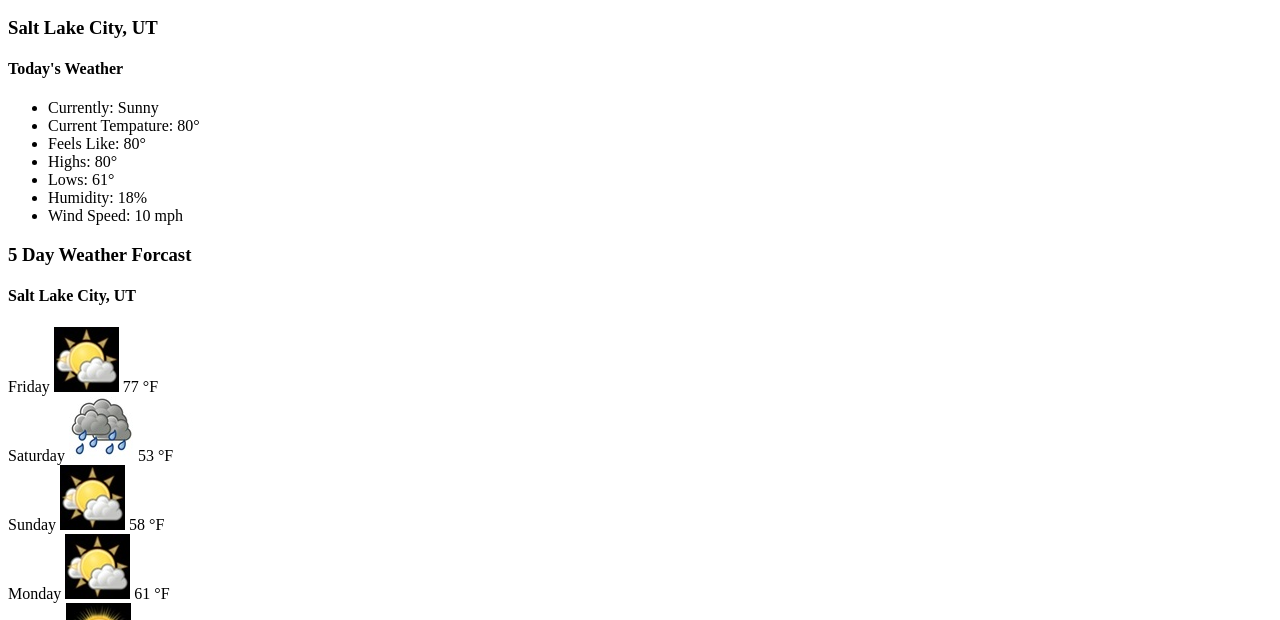
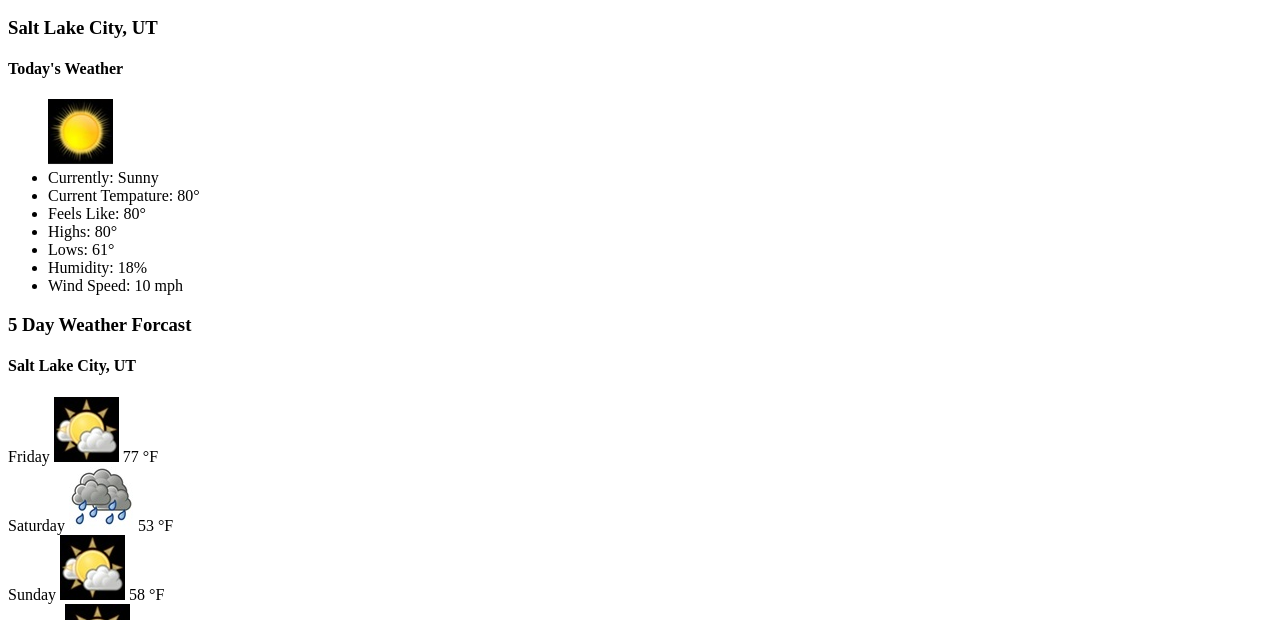
Before and after one commit to Hpayeur/Awesome_Weather_app, a plain HTML site: page index.html in a window 1280 px wide. Shown: the part 180-800 px from the top of the page. Drawn offline with Linux system fonts and the light colour scheme.

Commit message:
added image

```diff
--- a/index.html
+++ b/index.html
@@ -15,6 +15,7 @@
     <h3>Salt Lake City, UT</h3>
     <h4>Today's Weather</h4>
     <ul>
+         <img src="images2/Sunny.jpg" />
         <li>Currently: Sunny </li>
         <li>Current Tempature: 80°</li>
         <li>Feels Like: 80°</li>
```
